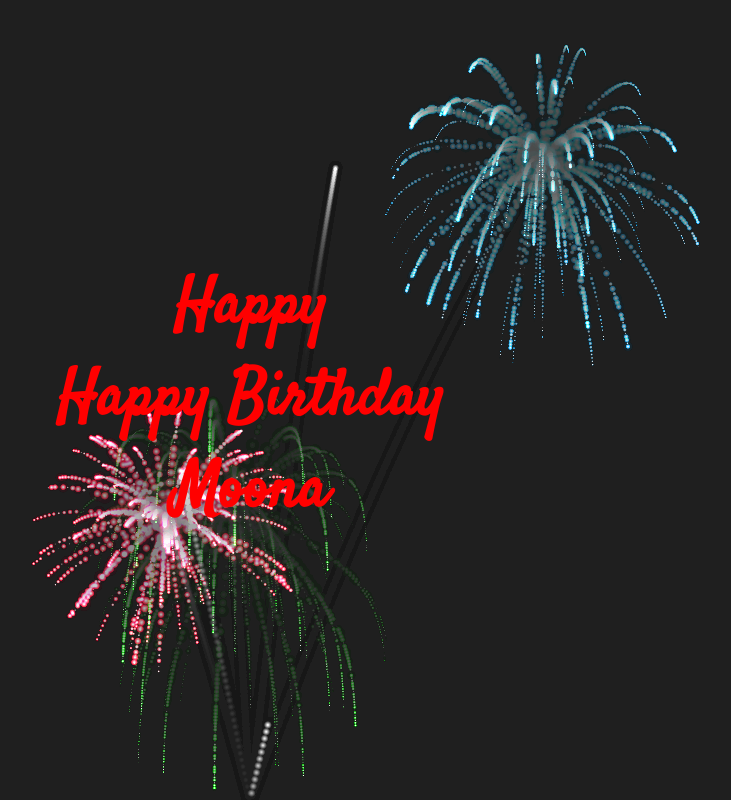
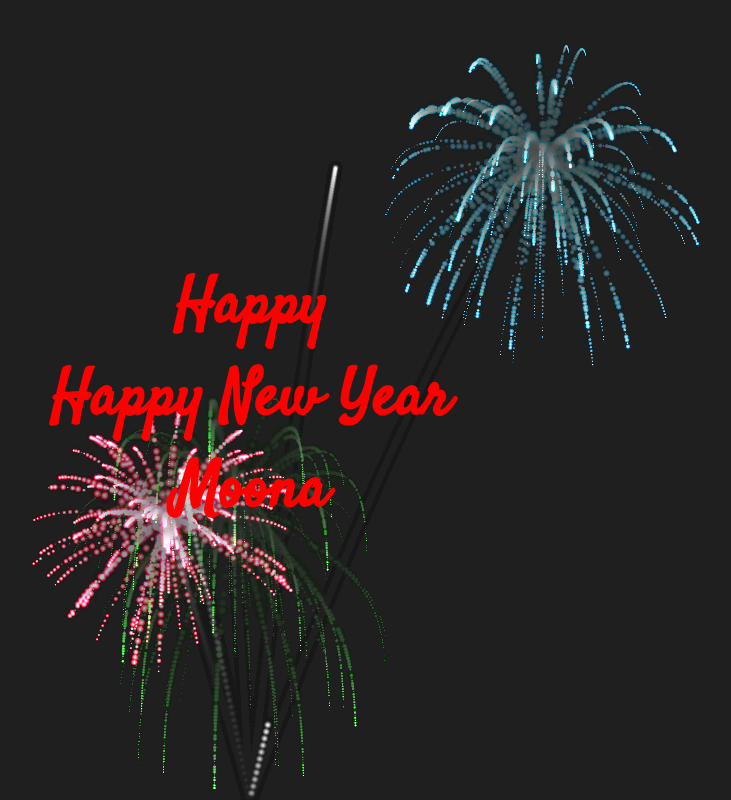
Before and after one commit to TheEyeOfCyber/Happy-New-Year-2023-Moona, a plain HTML site: page index.html in a window 1280 px wide. Shown: the whole page, without its empty margins (390-1121 px from the left). Drawn offline with nearby package versions, Linux system fonts and the light colour scheme.

Commit message:
Update index.html

```diff
--- a/index.html
+++ b/index.html
@@ -4,7 +4,7 @@
     <title>Happy New Year Moona</title>
       <meta charset="UTF-8">
       <meta name="viewport" content="width=device-width, initial-scale=1, shrink-to-fit=no">
-      <meta name="description" content="Happy Birthday Moona">
+      <meta name="description" content="Happy New Year Moona">
       <meta name="author" content="">
       <link rel="apple-touch-icon" sizes="180x180" href="apple-touch-icon.png">
       <link rel="icon" type="image/png" sizes="32x32" href="favicon-32x32.png">
@@ -18,7 +18,7 @@
     <section>
       <div class="box">
         <div class="circle">
-          <h2>Happy<br>Happy Birthday Moona</h2>
+          <h2>Happy<br>Happy New Year Moona</h2>
         </div>
       </div>
     </section>
```
